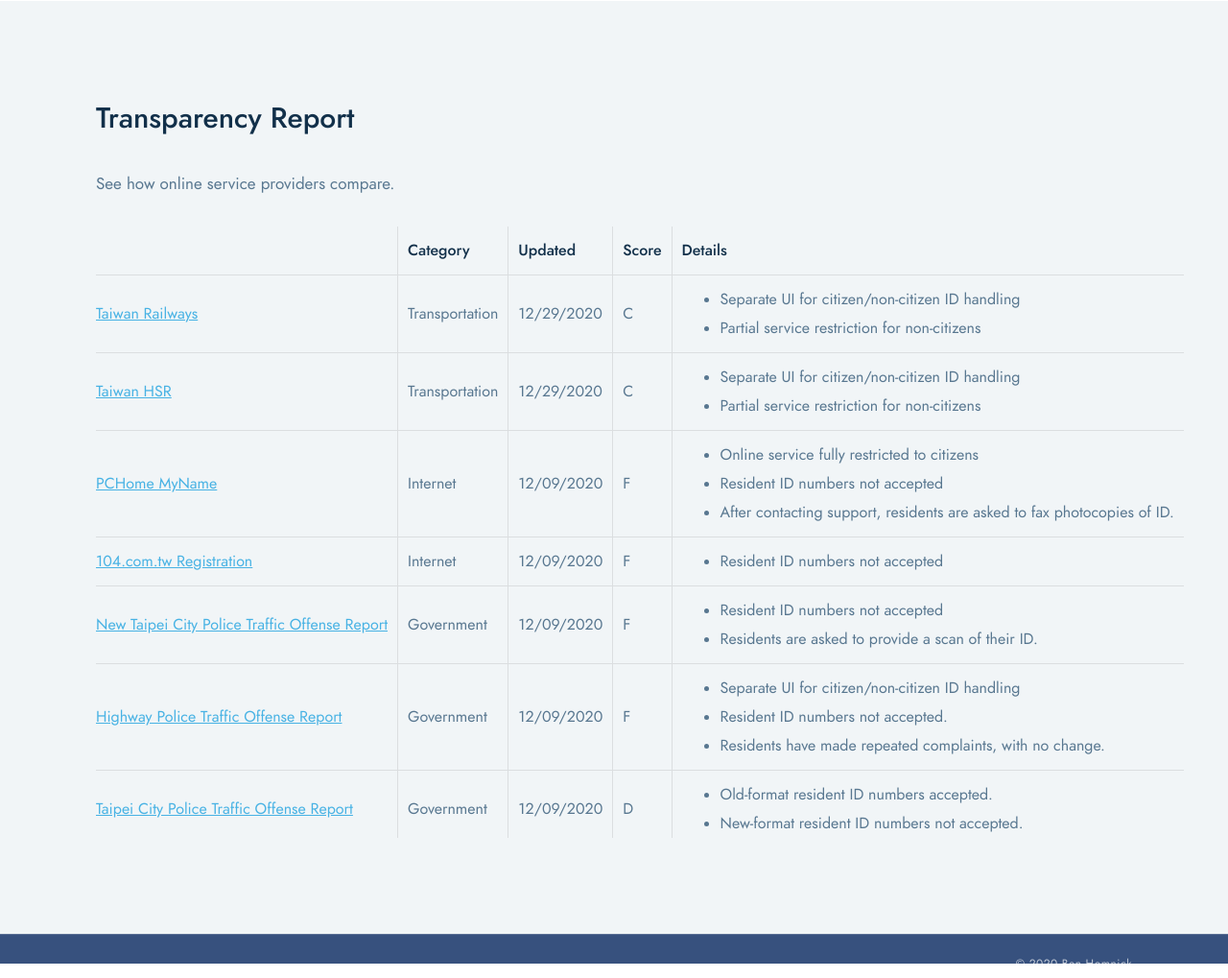
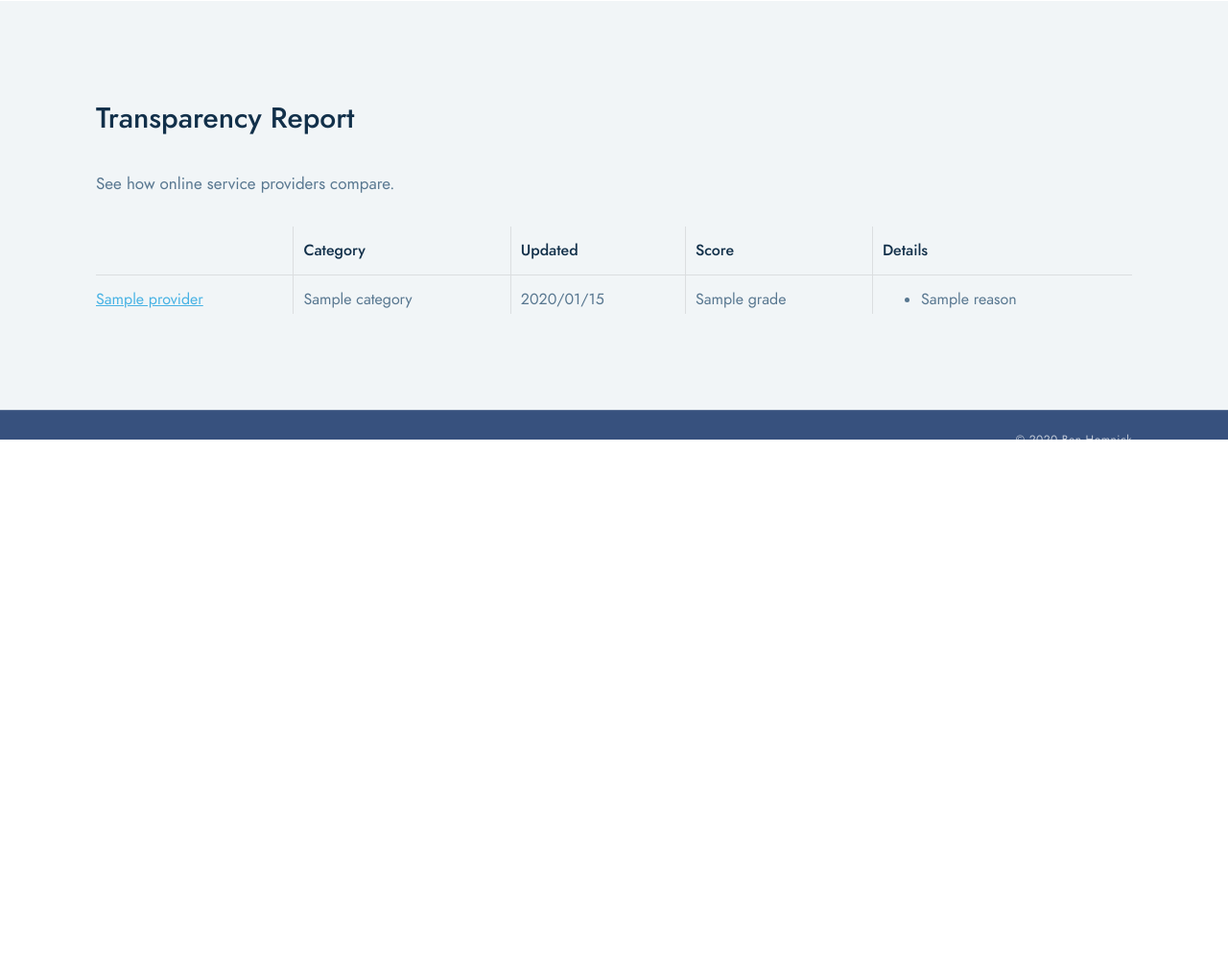
Before and after one commit to bhomnick/identitytw, a Django app: template identity/templates/homepage.html in a window 1280 px wide. Shown: the part 2675-3694 px from the top of the page at 96% size. After the commit the page ends 3133 px from the top, so only its background shows below. Run offline with Django 3.2, Linux system fonts and the light colour scheme; the template is opened without the code that fills it: most values are stand-ins (such as "Sample title", 1, 10 or a date in 2020); some libraries are stand-ins or nearby versions; some web fonts are replaced.

Commit message:
use db providers in template

```diff
--- a/identity/common/views.py
+++ b/identity/common/views.py
@@ -1,5 +1,9 @@
 from django.shortcuts import render
+
+from .models import Provider
 
 
 def homepage(request):
-    return render(request, 'homepage.html')
+    return render(request, 'homepage.html', {
+        'providers': Provider.objects.filter(active=True)
+    })
--- a/identity/templates/homepage.html
+++ b/identity/templates/homepage.html
@@ -296,91 +296,23 @@
                 </tr>
               </thead>
               <tbody>
+                {% for provider in providers %}
                 <tr>
-                  <td><a href="https://www.railway.gov.tw/tra-tip-web/tip/tip001/tip121/query">Taiwan Railways</a></td>
-                  <td>Transportation</td>
-                  <td>12/29/2020</td>
-                  <td>C</td>
+                  <td><a target="_blank" href="{{ provider.url }}">{{ provider.name }}</a></td>
+                  <td>{{ provider.category.name }}</td>
+                  <td>{{ provider.updated|date:'Y/m/d' }}</td>
+                  <td>{{ provider.grade }}</td>
                   <td>
+                    {% if provider.score_reasons %}
                     <ul>
-                      <li>Separate UI for citizen/non-citizen ID handling</li>
-                      <li>Partial service restriction for non-citizens</li>
+                      {% for reason in provider.score_reasons %}
+                      <li>{{ reason }}</li>
+                      {% endfor %}
                     </ul>
+                    {% endif %}
                   </td>
                 </tr>
-                <tr>
-                  <td><a href=""https://irs.thsrc.com.tw/IMINT/>Taiwan HSR</a></td>
-                  <td>Transportation</td>
-                  <td>12/29/2020</td>
-                  <td>C</td>
-                  <td>
-                    <ul>
-                      <li>Separate UI for citizen/non-citizen ID handling</li>
-                      <li>Partial service restriction for non-citizens</li>
-                    </ul>
-                  </td>
-                </tr>
-                <tr>
-                  <td><a href="http://myname.pchome.com.tw/">PCHome MyName</a></td>
-                  <td>Internet</td>
-                  <td>12/09/2020</td>
-                  <td>F</td>
-                  <td>
-                    <ul>
-                      <li>Online service fully restricted to citizens</li>
-                      <li>Resident ID numbers not accepted</li>
-                      <li>After contacting support, residents are asked to fax photocopies of ID.</li>
-                    </ul>
-                  </td>
-                </tr>
-                 <tr>
-                  <td><a href="https://signin.104.com.tw/register">104.com.tw Registration</a></td>
-                  <td>Internet</td>
-                  <td>12/09/2020</td>
-                  <td>F</td>
-                  <td>
-                    <ul>
-                      <li>Resident ID numbers not accepted</li>
-                    </ul>
-                  </td>
-                </tr>
-                 <tr>
-                  <td><a href="https://tvrs.ntpd.gov.tw/#events/index">New Taipei City Police Traffic Offense Report</a></td>
-                  <td>Government</td>
-                  <td>12/09/2020</td>
-                  <td>F</td>
-                  <td>
-                    <ul>
-                      <li>Resident ID numbers not accepted</li>
-                      <li>Residents are asked to provide a scan of their ID.</li>
-                    </ul>
-                  </td>
-                </tr>
-                 <tr>
-                  <td><a href="https://www.hpb.gov.tw/p/412-1000-116.php?Lang=zh-tw">Highway Police Traffic Offense Report</a></td>
-                  <td>Government</td>
-                  <td>12/09/2020</td>
-                  <td>F</td>
-                  <td>
-                    <ul>
-                      <li>Separate UI for citizen/non-citizen ID handling</li>
-                      <li>Resident ID numbers not accepted.</li>
-                      <li>Residents have made repeated complaints, with no change.</li>
-                    </ul>
-                  </td>
-                </tr>
-                 <tr>
-                  <td><a href="https://prsweb.tcpd.gov.tw/#/New">Taipei City Police Traffic Offense Report</a></td>
-                  <td>Government</td>
-                  <td>12/09/2020</td>
-                  <td>D</td>
-                  <td>
-                    <ul>
-                      <li>Old-format resident ID numbers accepted.</li>
-                      <li>New-format resident ID numbers not accepted.</li>
-                    </ul>
-                  </td>
-                </tr>
+                {% endfor %}
               </tbody>
             </table>
           </div>
```
Also changed, not shown: identity/common/models.py (+21 -8 lines), identity/common/migrations/0003_auto_20210109_0626.py (added).
